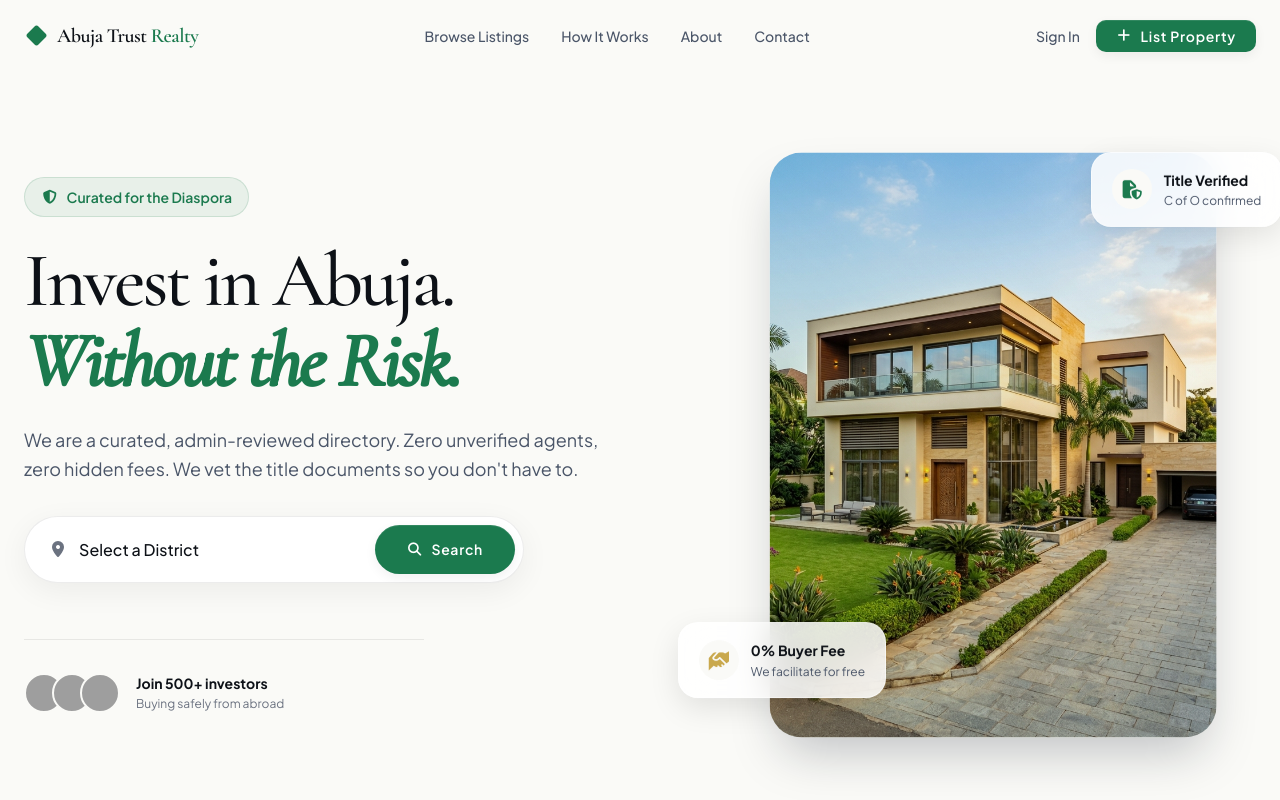
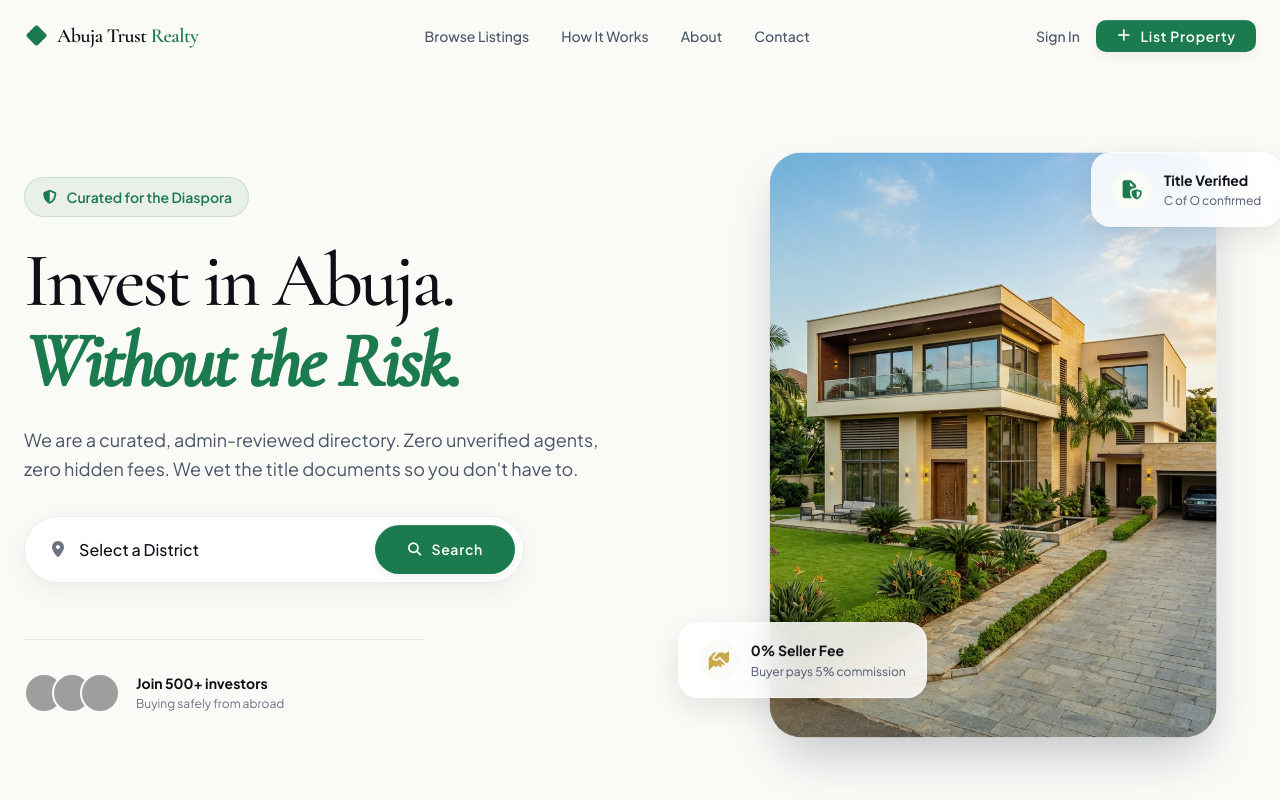
Before and after one commit to Godsom777/abuja-trust-realty, a Next.js app: page / in a window 1280 px wide. Shown: the top 800 px of the page. Built offline with nearby package versions, Linux system fonts and the light colour scheme; grey boxes are pictures that could not be loaded.

Commit message:
content: update narrative to indicate buyer pays 5% commission

```diff
--- a/src/app/about/page.js
+++ b/src/app/about/page.js
@@ -90,7 +90,7 @@ export default function AboutPage() {
                 <i className={`fa-solid fa-percent ${styles.storyStatIcon}`}></i>
                 <span className={styles.storyStatValue}>5%</span>
                 <span className={styles.storyStatLabel}>Commission</span>
-                <span className={styles.storyStatNote}>Only on successful close</span>
+                <span className={styles.storyStatNote}>Paid by the buyer on success</span>
               </div>
             </div>
           </div>
--- a/src/app/abuja/[...slug]/page.js
+++ b/src/app/abuja/[...slug]/page.js
@@ -162,7 +162,7 @@ export default async function PropertyDetailPage({ params }) {
               <h3>Trust-First Transaction</h3>
               <p>
                 The owner's identity and title documents have been verified.
-                When you express interest, we create a secure WhatsApp group with you, the owner, and our admin team to facilitate a safe transaction. <strong>We charge 0% to the buyer.</strong>
+                When you express interest, we create a secure WhatsApp group with you, the owner, and our admin team to facilitate a safe transaction. <strong>The buyer pays a 5% commission upon successful deal closure.</strong>
               </p>
             </div>
           </div>
--- a/src/app/how-it-works/page.js
+++ b/src/app/how-it-works/page.js
@@ -53,7 +53,7 @@ const STEPS = [
     icon: "fa-solid fa-trophy",
     title: "Deal Closes — Everyone Wins",
     description:
-      "We facilitate the negotiation through to close. The owner pays a 5% commission only on successful deal closure. No upfront fees for either party.",
+      "We facilitate the negotiation through to close. The buyer pays a 5% commission only on successful deal closure. No upfront fees for either party.",
     detail: "Commission only on success. No listing fees.",
   },
 ];
--- a/src/app/page.js
+++ b/src/app/page.js
@@ -178,8 +178,8 @@ export default function HomePage() {
                 <i className="fa-solid fa-handshake-angle"></i>
               </div>
               <div className={styles.floatText}>
-                <strong>0% Buyer Fee</strong>
-                <span>We facilitate for free</span>
+                <strong>0% Seller Fee</strong>
+                <span>Buyer pays 5% commission</span>
               </div>
             </div>
           </div>
@@ -381,7 +381,7 @@ export default function HomePage() {
             </Link>
             <span className={styles.ownerNote}>
               <i className="fa-solid fa-percent"></i>
-              5% commission only on successful deal close
+              Buyer pays a 5% commission only on successful deal close
             </span>
           </div>
         </div>
```
